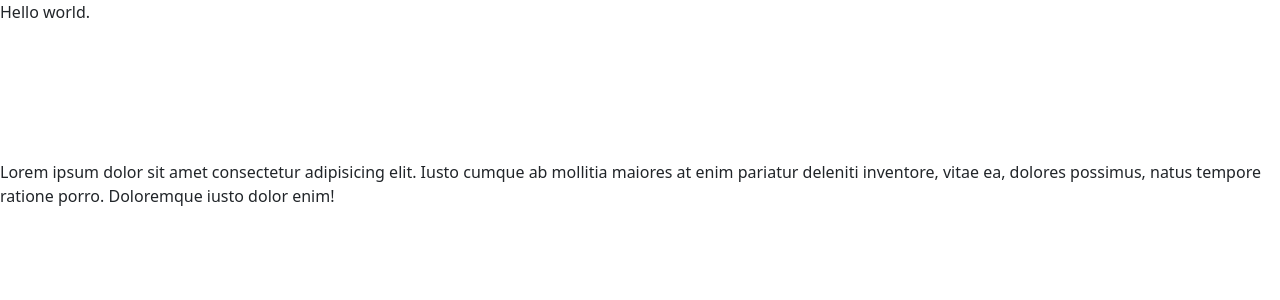
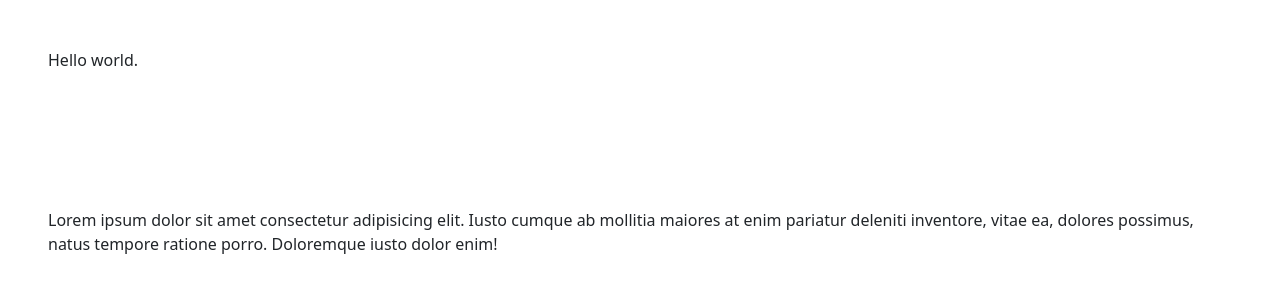
Before and after one commit to Brianali-codes/QUICK-TECH-COLLEGE, a React (Vite) app: page /contact in a window 1280 px wide. Shown: the top 300 px of the page. Built offline with nearby package versions, Linux system fonts and the light colour scheme.

Commit message:
adjust routes

```diff
--- a/src/navbar.jsx
+++ b/src/navbar.jsx
@@ -63,7 +63,7 @@ export default function Navbar(){
                         <Button variant="" onClick={() => {scrollToSection("MainBg");checkCollapsed()}}>Home</Button>
                         <Dropdown>
                             <Dropdown.Toggle variant="secondary" id="dropdown-basic">
-                                Services
+                                Services.
                             </Dropdown.Toggle>
                             <Dropdown.Menu>
                                 <Link to="/packages"><Button variant=''>Packages</Button></Link>
--- a/src/pages/contacts.jsx
+++ b/src/pages/contacts.jsx
@@ -1,7 +1,7 @@
 export default function Contacts(){
     return(
         <>
-         <div>
+         <div className="p-5">
             <p>Hello world.</p>
             <br /><br /><br /><br /><br />
             <p>Lorem ipsum dolor sit amet consectetur adipisicing elit. Iusto cumque ab mollitia maiores at enim pariatur deleniti inventore, vitae ea, dolores possimus, natus tempore ratione porro. Doloremque iusto dolor enim!</p>
```
